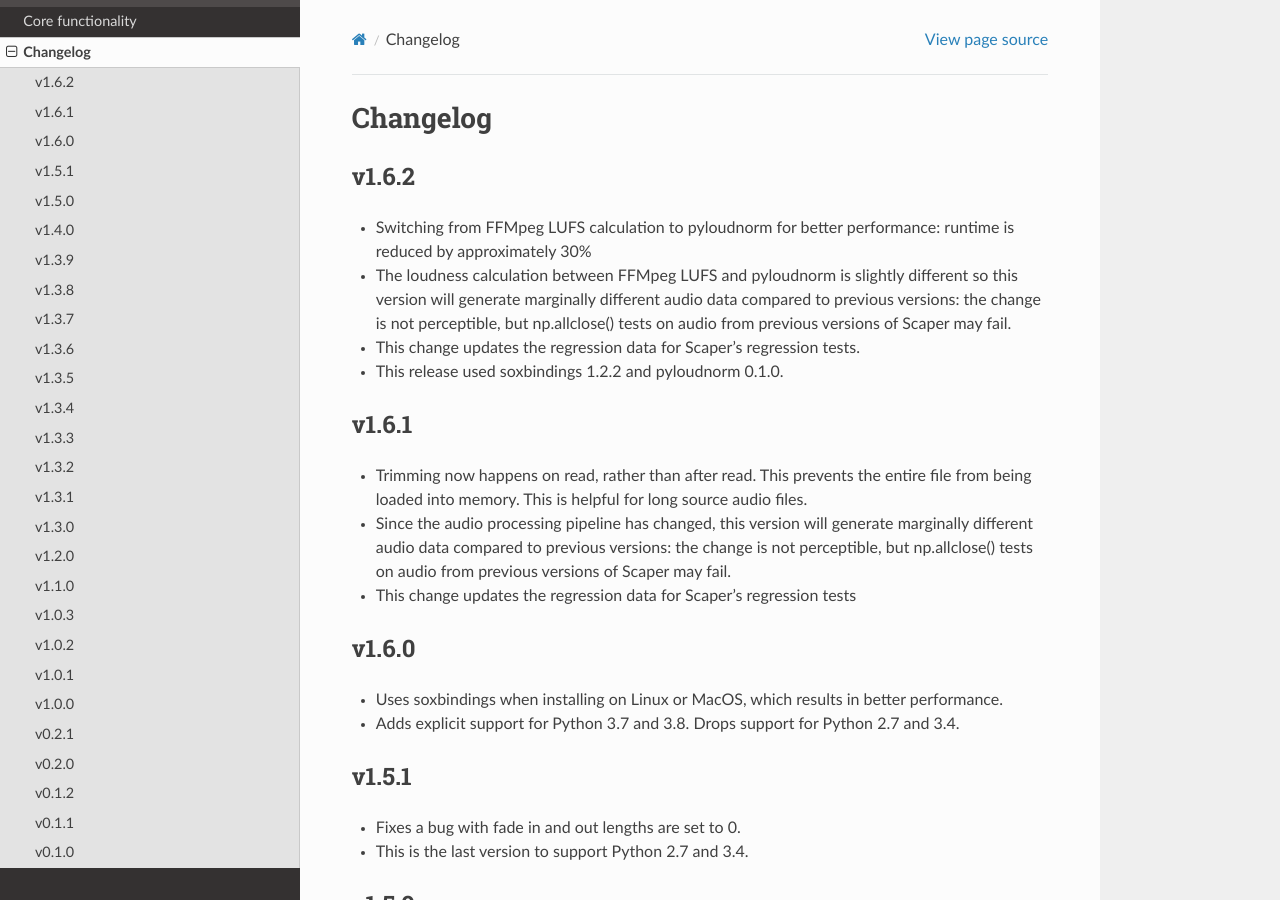
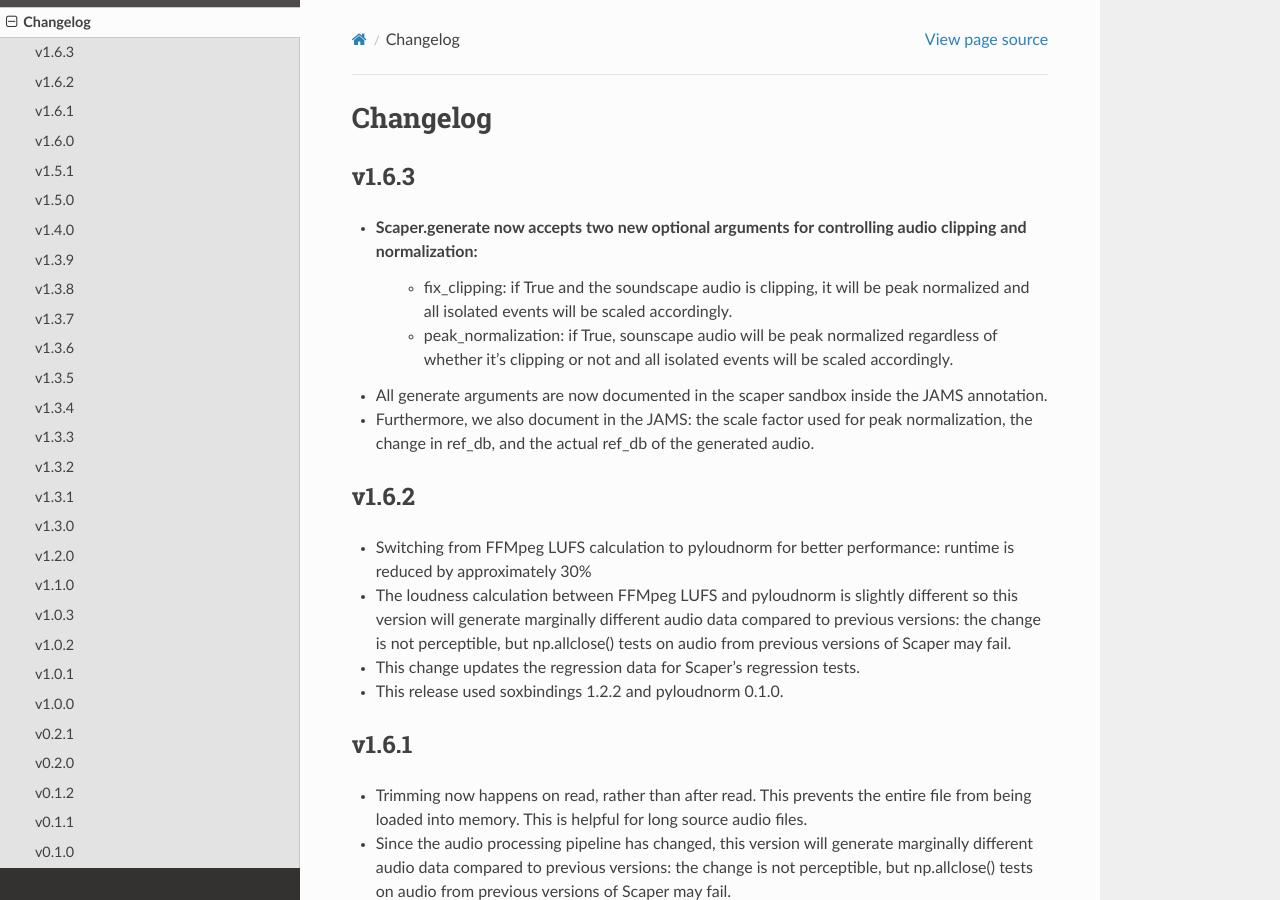
Before and after one commit to justinsalamon/scaper, a Sphinx documentation site: the page built from docs/changes.rst, in a window 1280 px wide and 900 px high. Built offline with Sphinx 7.4.7 and the Read the Docs theme 2.0.0, drawn with Linux system fonts in a browser that asks for light colours.

Commit message:
Update changelog

```diff
--- a/docs/changes.rst
+++ b/docs/changes.rst
@@ -2,6 +2,14 @@
 
 Changelog
 ---------
+v1.6.3
+~~~~~~
+- Scaper.generate now accepts two new optional arguments for controlling audio clipping and normalization:
+    - fix_clipping: if True and the soundscape audio is clipping, it will be peak normalized and all isolated events will be scaled accordingly.
+    - peak_normalization: if True, sounscape audio will be peak normalized regardless of whether it's clipping or not and all isolated events will be scaled accordingly.
+- All generate arguments are now documented in the scaper sandbox inside the JAMS annotation.
+- Furthermore, we also document in the JAMS: the scale factor used for peak normalization, the change in ref_db, and the actual ref_db of the generated audio.
+
 v1.6.2
 ~~~~~~
 - Switching from FFMpeg LUFS calculation to pyloudnorm for better performance: runtime is reduced by approximately 30%
```
